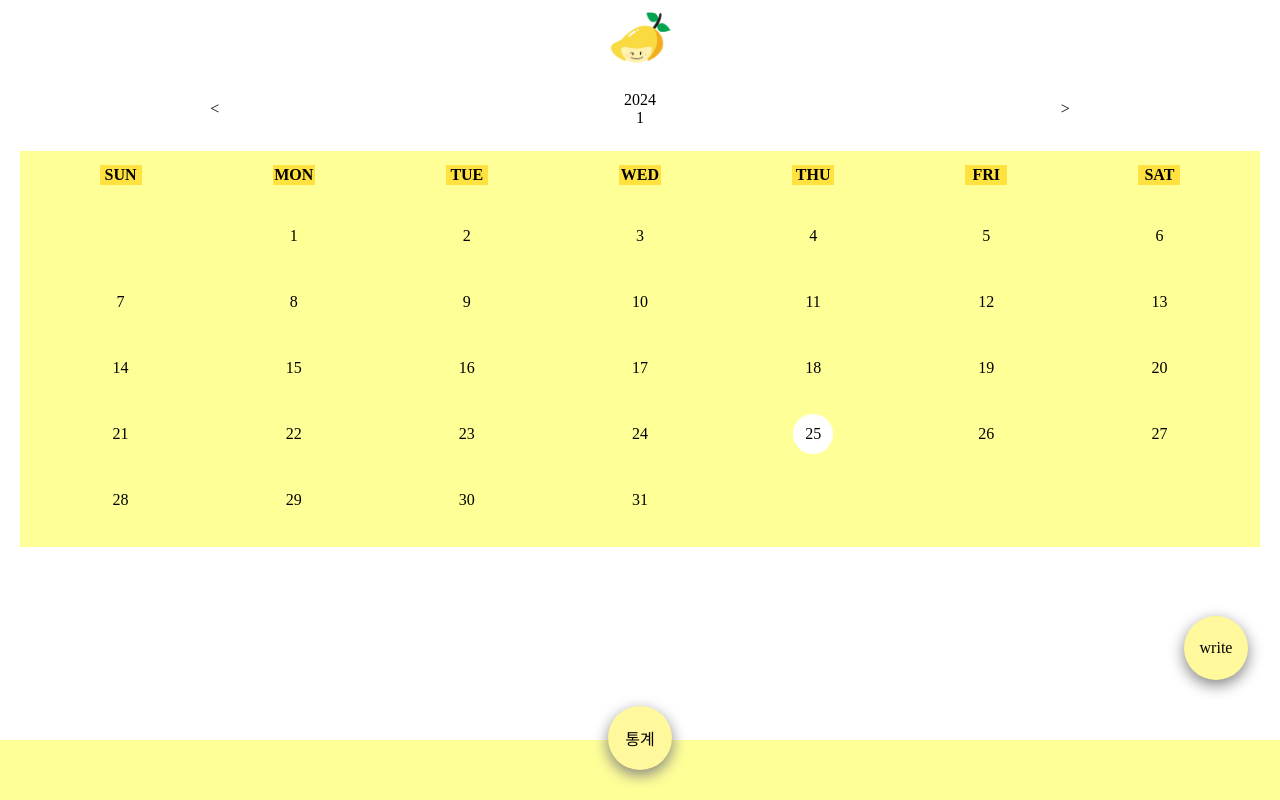
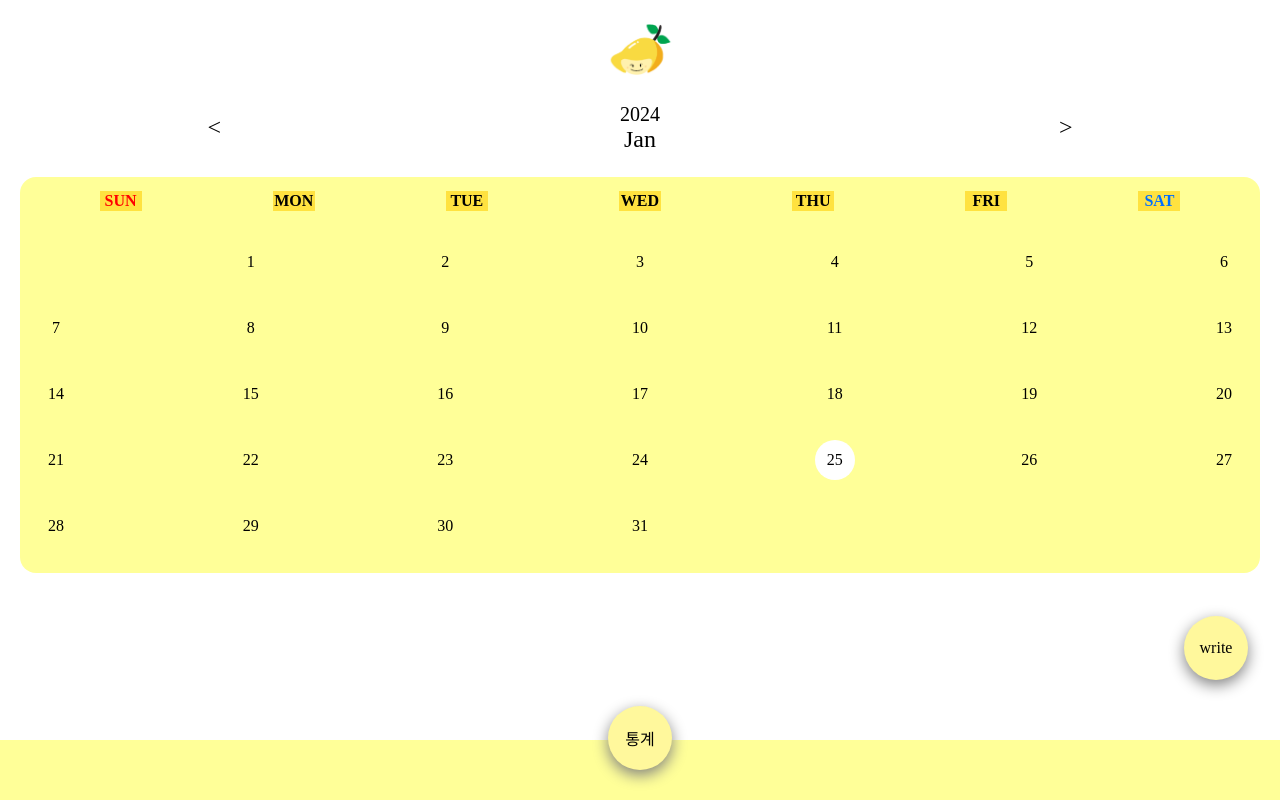
Before and after one commit to DEV-TINO/Mango-Diary-MJ, a Vue app in the folder mj-diary/: page /main in a window 1280 px wide. Built offline with nearby package versions, Linux system fonts and the light colour scheme; a web font is replaced by a local one.

Commit message:
style: calendar design

```diff
--- a/mj-diary/src/App.vue
+++ b/mj-diary/src/App.vue
@@ -27,7 +27,7 @@ export default {
 .header {
   width: 100%;
   background-color: white;
-  padding-top: 12px;
+  padding-top: 1.5rem;
   padding-bottom: 16px;
   display: flex;
   flex-direction: row;
--- a/mj-diary/src/components/CalendarMainPage.vue
+++ b/mj-diary/src/components/CalendarMainPage.vue
@@ -4,7 +4,7 @@
     <div class="last-month" @click="reloadCalendar(-1)">{{ prev }}</div>
     <div class="month-block">
       <div class="year">{{ this.$store.state.date.year }}</div>
-      <div class="month">{{ this.$store.state.date.month + 1 }}</div>
+      <div class="month">{{ this.$store.state.date.month_ENG }}</div>
     </div>
     <div class="next-month" @click="reloadCalendar(1)">></div>
   </div>
@@ -12,7 +12,7 @@
   <div class="calendar-block">
     <table class="calendar">
       <thead class="week-block">
-        <tr class="week" v-for="week, index in this.$store.state.weeks" :key="index">
+        <tr :class="weekStyle(week)" v-for="week, index in this.$store.state.weeks" :key="index">
           <th>{{ week }}</th>
         </tr>
       </thead>
@@ -58,6 +58,15 @@ export default {
       const date = today.getDate();
 
       return this.$store.state.date.year == year && this.$store.state.date.month == month && date == day ? 'today' : 'day';
+    },
+    weekStyle(week) {
+      if(week == 'SUN') {
+        return 'sun';
+      }else if(week == 'SAT'){
+        return 'sat'
+      }else{
+        return 'week';
+      }
     }
   }
 }
@@ -72,11 +81,19 @@ export default {
   justify-content: space-around;
   align-items: center;
 }
+.year {
+  font-size: 1.25rem;
+}
+.month {
+  font-size: 1.5rem;
+}
 .last-month {
   cursor: pointer;
+  font-size: 1.5rem;
 }
 .next-month {
   cursor: pointer;
+  font-size: 1.5rem;
 }
 .month-block {
   display: flex;
@@ -91,6 +108,7 @@ export default {
   width: calc(100% - 24px);
   padding: 12px;
   background-color: rgb(255, 255, 152);
+  border-radius: 1rem;
 }
 .week-block {
   width: 100%;
@@ -104,10 +122,24 @@ export default {
   display: flex;
   justify-content: center;
 }
+.sun {
+  width: 42px;
+  background-color: rgb(255, 226, 64);
+  color: red;
+  display: flex;
+  justify-content: center;
+}
+.sat {
+  width: 42px;
+  background-color: rgb(255, 226, 64);
+  color: rgb(0, 110, 255);
+  display: flex;
+  justify-content: center;
+}
 .day-row {
   color: black;
   display: flex;
-  justify-content: space-around;
+  justify-content: space-between;
 }
 .day-body {
   width: 100%;
--- a/mj-diary/src/components/CalendarWritePage.vue
+++ b/mj-diary/src/components/CalendarWritePage.vue
@@ -69,6 +69,7 @@ export default {
   padding: 16px;
   background-color: rgb(255, 255, 152);
   margin-bottom: 1em;
+  border-radius: 1rem;
   display: flex;
   flex-direction: column;
   align-items: center;
@@ -83,9 +84,11 @@ export default {
 .today-block {
   margin: 0;
   margin-bottom: 16px;
+  font-size: 1.15rem;
 }
 .input-block {
   border-style: dotted;
+  border-radius: 1rem;
   cursor: pointer;
 }
 .input-image {
@@ -94,7 +97,8 @@ export default {
 .input-label {
   height: 100%;
   cursor: pointer;
-  padding: 50px;
+  padding: 2.75rem;
+  font-size: 1.25rem;
   display: flex;
   flex-direction: column;
   align-items: center;
--- a/mj-diary/src/store.js
+++ b/mj-diary/src/store.js
@@ -1,4 +1,19 @@
 import { createStore } from 'vuex';
+
+const MONTH_MAP = {
+  1: 'Jan',
+  2: 'Feb',
+  3: 'Mar',
+  4: 'Apr',
+  5: 'May',
+  6: 'Jun',
+  7: 'Jul',
+  8: 'Aug',
+  9: 'Sep',
+  10: 'Oct',
+  11: 'Nov',
+  12: 'Dec'
+}
 
 const store = createStore({
   state() {
@@ -7,6 +22,7 @@ const store = createStore({
       date: {
         year: 0,
         month: 0,
+        month_ENG: '',
         day: 0,
       },
       today: '',
@@ -21,7 +37,6 @@ const store = createStore({
       writeDay: '',
       writeDate: '',
       todayMood: '',
-      moodState: [false, false, false, false, false],
       showNavButton: false
     }
   },
@@ -30,6 +45,7 @@ const store = createStore({
       state.days = [];
       state.date.year = state.today.getFullYear();
       state.date.month = state.today.getMonth();
+      state.date.month_ENG = `${MONTH_MAP[state.date.month + 1]}`;
       state.date.day = state.today.getDate();
       state.startDay = new Date(state.date.year, state.date.month, 1).getDay();
       state.endDay = new Date(state.date.year, state.date.month + 1, 0).getDate();
```
